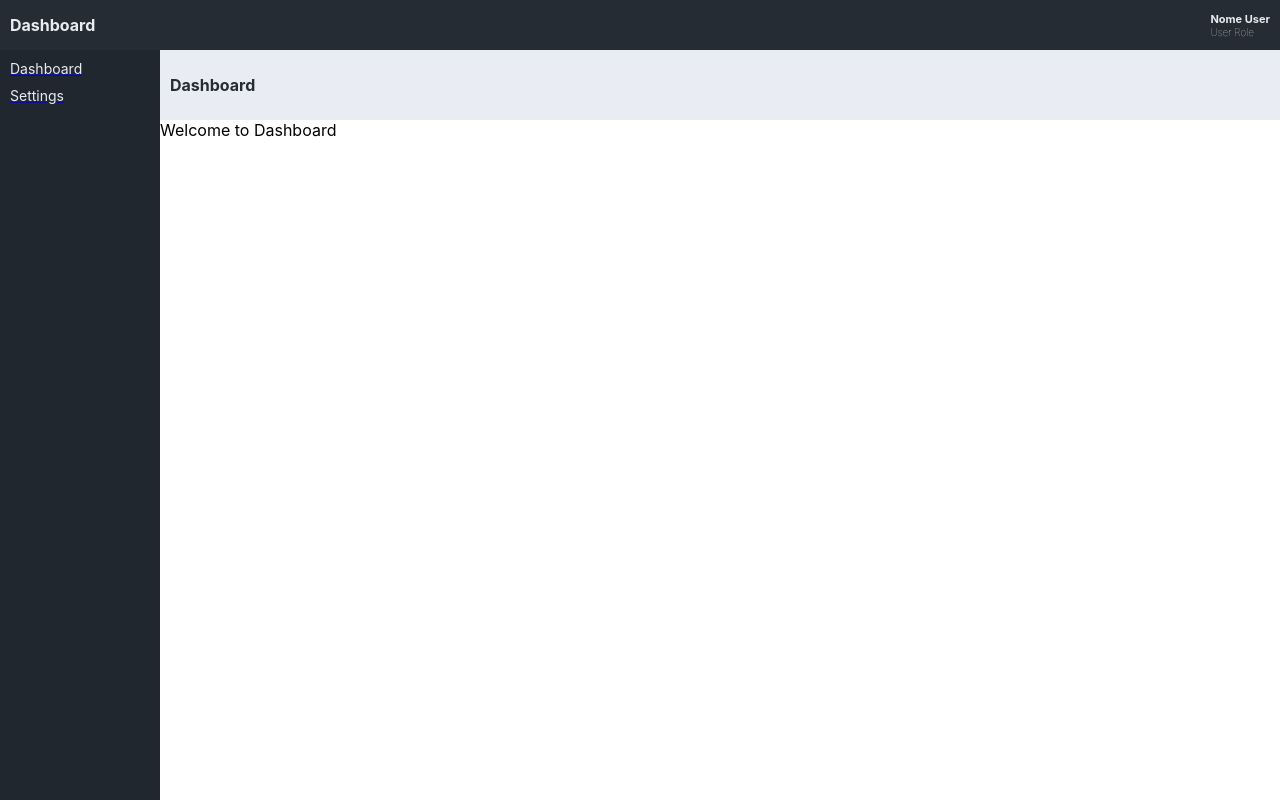
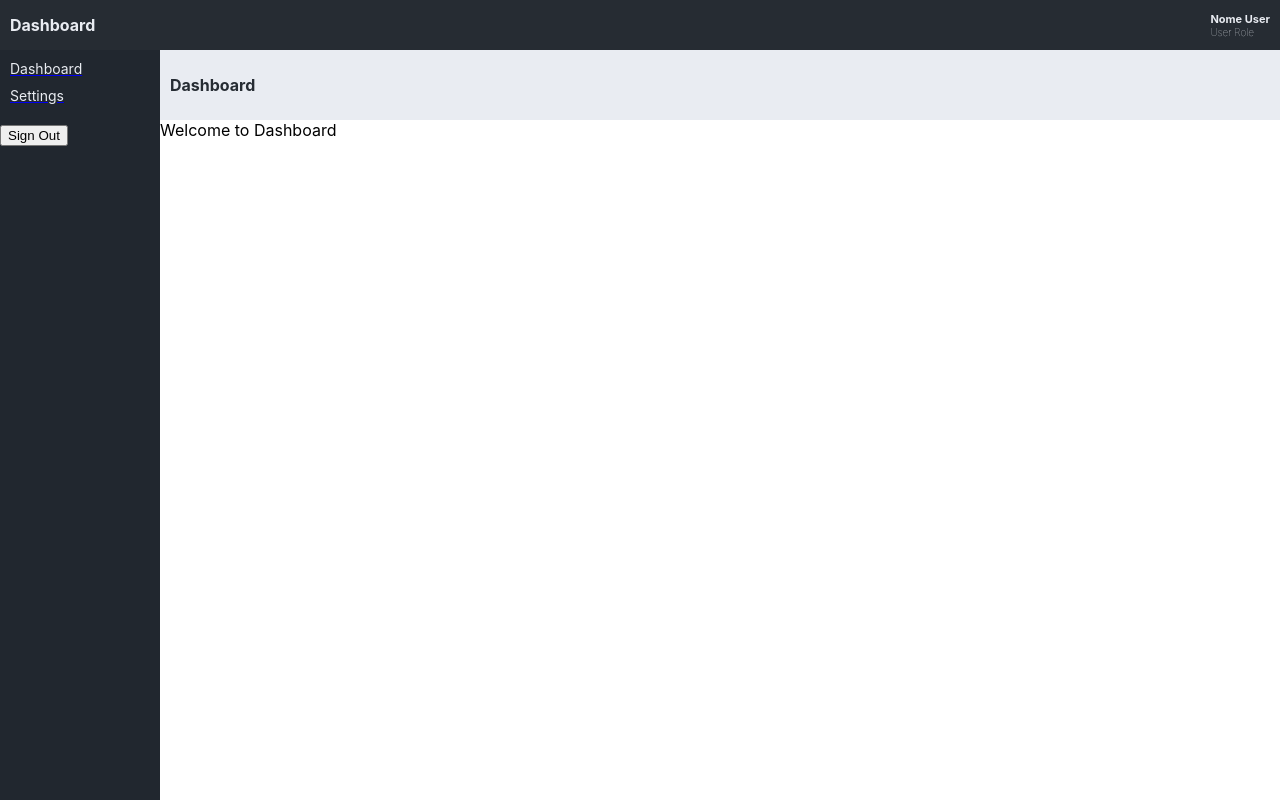
Before and after one commit to matheusabr/react-ts-dashboard, a React (Create React App) app: page / in a window 1280 px wide. Shown: the top 800 px of the page. Built offline with nearby package versions, Linux system fonts and the light colour scheme; no server answers.

Commit message:
task(MenuDrawer): add signout button and call auth action

```diff
--- a/src/components/MenuDrawer.tsx
+++ b/src/components/MenuDrawer.tsx
@@ -1,5 +1,8 @@
 import React from "react";
+import { useDispatch } from "react-redux";
 import { Link, useLocation } from "react-router-dom";
+
+import AuthActions from "../store/actions/authActions";
 
 import { COLORS } from "../styles/colors";
 
@@ -29,6 +32,8 @@ const MENU_LIST: Array<MenuItem> = [
 ];
 
 const MenuDrawer: React.FC = () => {
+  // Get redux dispatch
+  const dispatch = useDispatch();
   // Get route location
   const locationRoute = useLocation();
 
@@ -39,10 +44,8 @@ const MenuDrawer: React.FC = () => {
         width: 160,
       }}
     >
-      {/* List all menu items */}
       <ul style={{ margin: 0, padding: 10, listStyleType: "none" }}>
         {MENU_LIST.map((item) => (
-          // Menu Item with route link
           <Link key={item.id} to={item.link}>
             <li
               style={{
@@ -59,6 +62,8 @@ const MenuDrawer: React.FC = () => {
           </Link>
         ))}
       </ul>
+
+      <button onClick={() => dispatch(AuthActions.signOut())}>Sign Out</button>
     </div>
   );
 };
```
